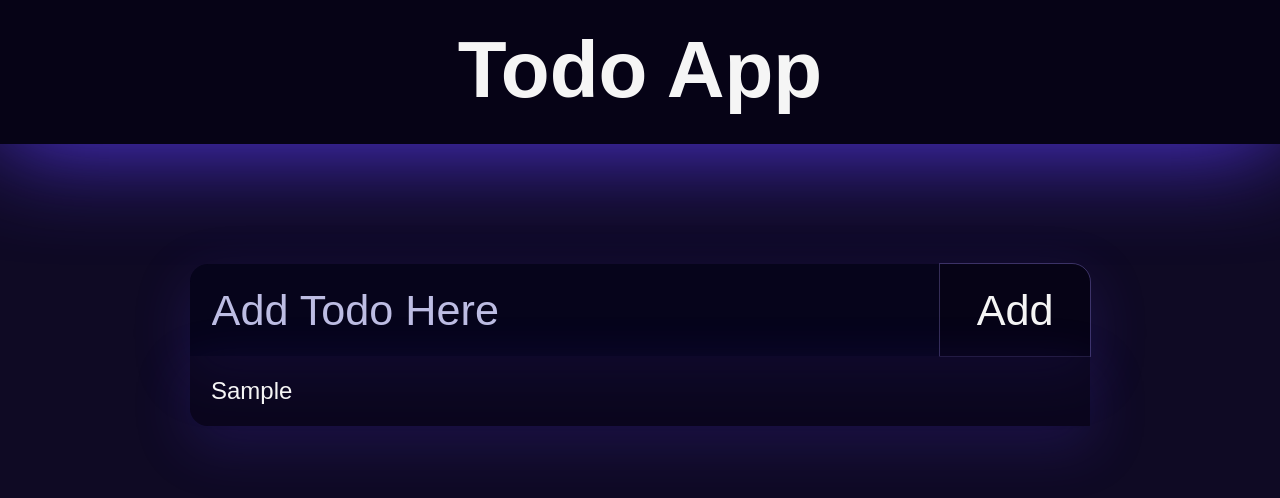
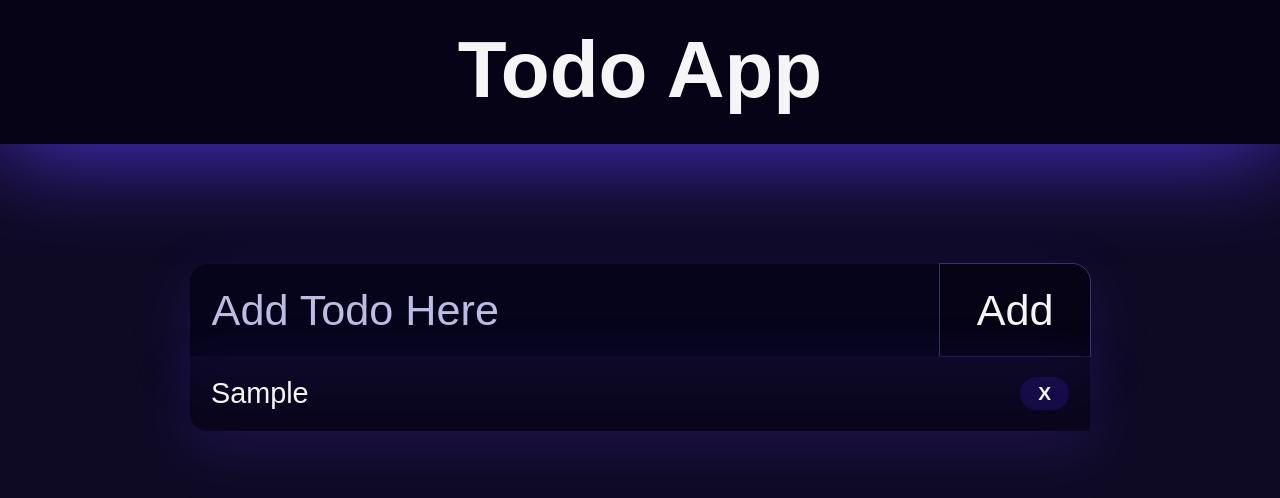
Before and after one commit to Neonsy/React-First-Steps, a React (Vite) app: page / in a window 1280 px wide. Both pictures are taken after typing "Sample" into the empty fields and a click on the button "Add". Shown: the top 498 px of the page. Built offline with nearby package versions, Linux system fonts and the light colour scheme.

Commit message:
Added remove button

```diff
--- a/src/App.css
+++ b/src/App.css
@@ -16,4 +16,6 @@ body {
     display: flex;
     flex-direction: column;
     padding-bottom: 36px;
+
+    user-select: none;
 }
--- a/src/components/TodoList/TodoItem/TodoItem.jsx
+++ b/src/components/TodoList/TodoItem/TodoItem.jsx
@@ -3,7 +3,10 @@ import styles from './TodoItem.module.css';
 export default function TodoItem({ todo }) {
     return (
         <>
-            <li className={styles.item}>{todo}</li>
+            <li className={styles.item}>
+                <span className={styles.text}>{todo}</span>
+                <button className={styles.deleteButton}>X</button>
+            </li>
         </>
     );
 }
--- a/src/components/TodoList/TodoItem/TodoItem.module.css
+++ b/src/components/TodoList/TodoItem/TodoItem.module.css
@@ -1,7 +1,10 @@
 .item {
+    display: flex;
+    justify-content: space-between;
+
     padding: 21px;
 
-    font-size: 1.5em;
+    font-size: 1.8rem;
     text-transform: capitalize;
 
     box-shadow: 0 3px 9px 0 hsla(250, 75%, 55%, 0.18);
@@ -11,3 +14,37 @@
     background-color: hsla(250, 75%, 5%, 0.5);
     transform: translateY(-3px) scaleY(1.02);
 }
+
+.text {
+    flex-grow: 1;
+    align-self: center;
+}
+
+.deleteButton {
+    flex-grow: 0;
+    font-size: 1.2rem;
+    font-weight: 900;
+    color: whitesmoke;
+
+    border-radius: 18px;
+    padding: 3px 18px;
+
+    border: none;
+    outline: none;
+
+    background-color: hsla(250, 75%, 36%, 0.3);
+}
+
+.deleteButton:hover {
+    background-color: hsla(250, 75%, 36%, 0.75);
+}
+
+.deleteButton:focus {
+    outline: 1.5px hsla(250, 75%, 75%, 0.3) solid;
+
+    background-color: hsla(250, 75%, 36%, 0.5);
+}
+
+.deleteButton:active {
+    transform: translateY(3px) scaleY(0.9);
+}
```
